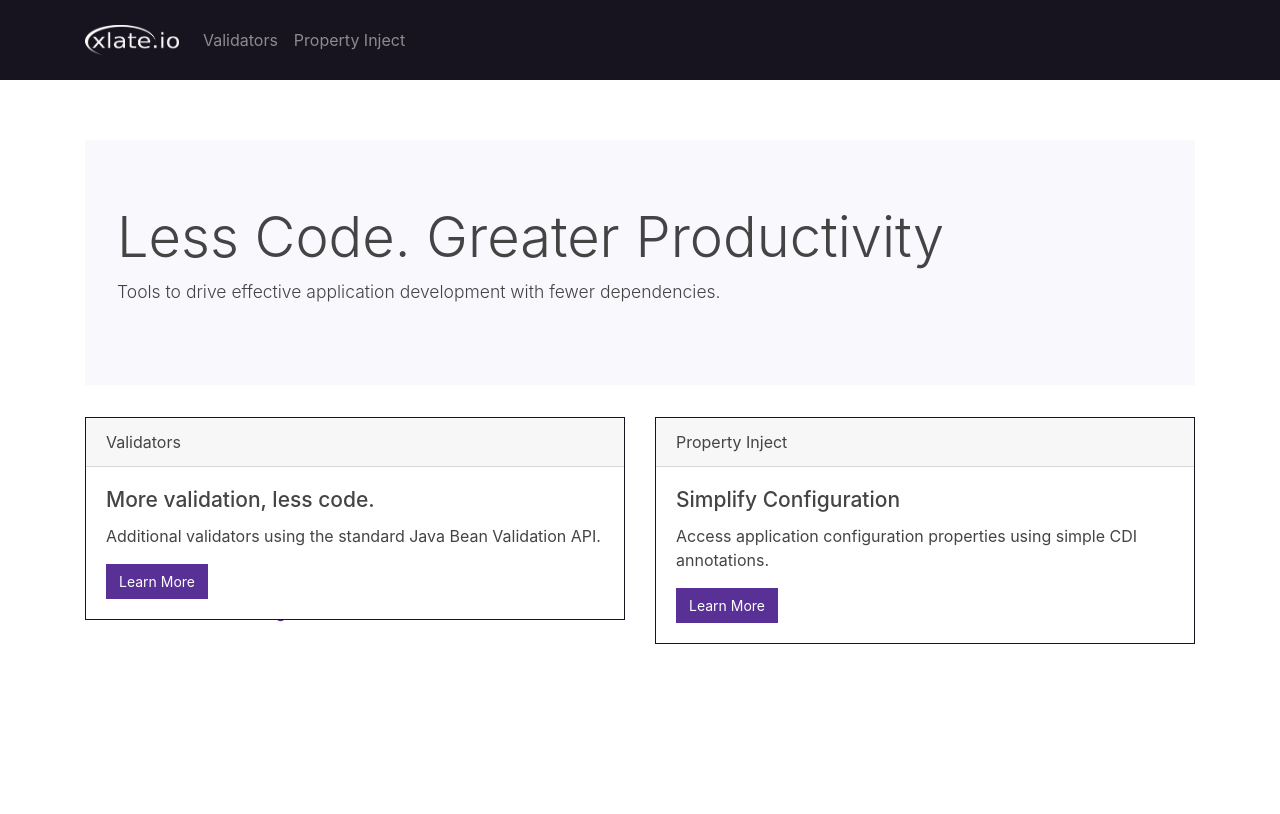
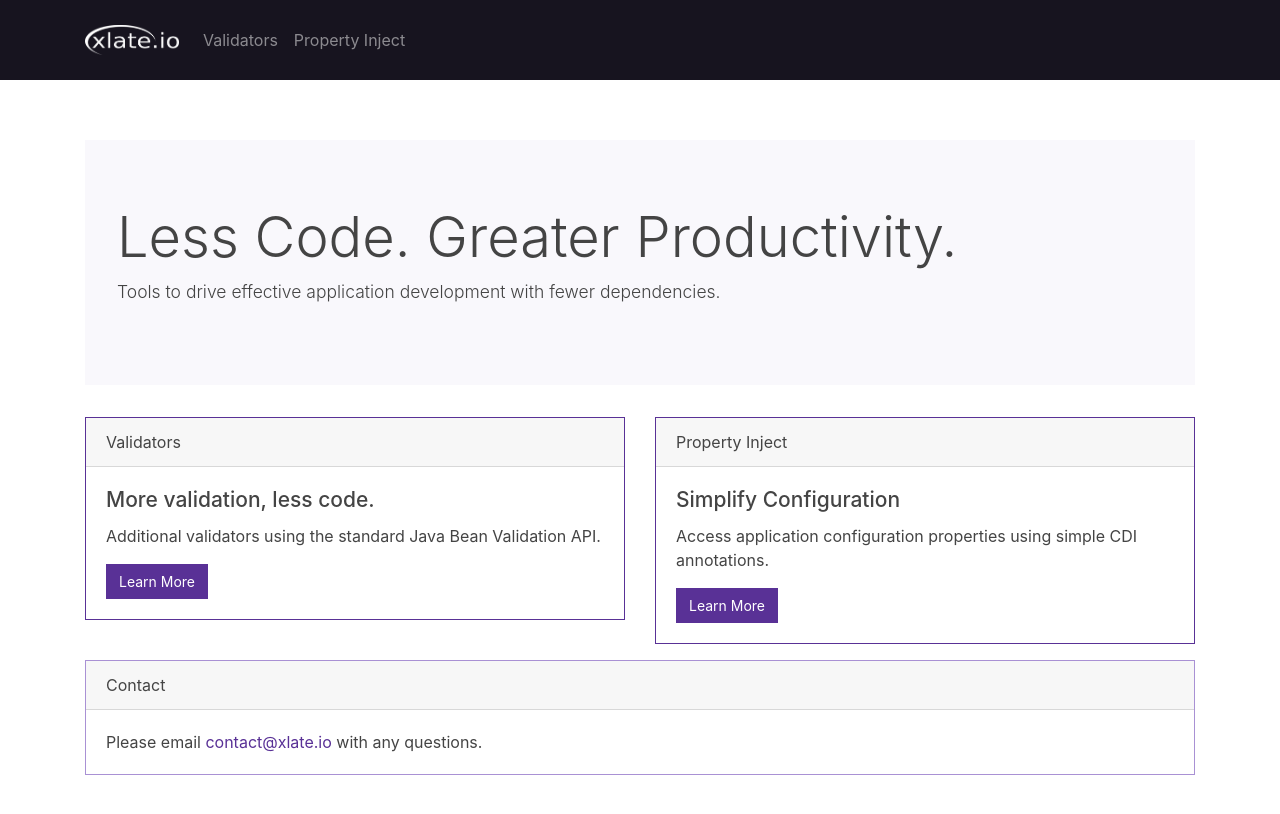
Before and after one commit to xlate/xlate.github.io, a Jekyll site: the page built from index.html, in a window 1280 px wide. Shown: the top 814 px of the page. Built offline with Jekyll 4.4.1, drawn with Linux system fonts in a browser that asks for light colours; nearby versions of some CDN libraries.

Commit message:
Correct title; add contact information

```diff
--- a/_layouts/default.html
+++ b/_layouts/default.html
@@ -2,6 +2,7 @@
 <html lang="{{ site.lang | default: "en-US" }}">
 
 <head>
+<title>{{ page.title }} | xlate.io</title>
 <meta charset='utf-8'>
 <meta http-equiv="X-UA-Compatible" content="IE=edge">
 <meta name="viewport" content="width=device-width,maximum-scale=2">
--- a/index.html
+++ b/index.html
@@ -1,17 +1,17 @@
 ---
 layout: default
-title: xlate.io
+title: index
 description: Open Source Productivity for Java
 ---
 
 <div class="jumbotron">
-	<h1 class="display-4">Less Code. Greater Productivity</h1>
+	<h1 class="display-4">Less Code. Greater Productivity.</h1>
 	<p class="lead">Tools to drive effective application development with fewer dependencies.</p>
 </div>
 
 <div class="row">
 	<div class="col">
-		<div class="card border-dark mb-3">
+		<div class="card border-primary mb-3">
 			<div class="card-header">Validators</div>
 			<div class="card-body">
 				<h4 class="card-title">More validation, less code.</h4>
@@ -21,7 +21,7 @@ description: Open Source Productivity for Java
 		</div>
 	</div>
 	<!-- <div class="col">
-		<div class="card border-dark mb-3">
+		<div class="card border-primary mb-3">
 			<div class="card-header">JSONApi :: RVP</div>
 			<div class="card-body">
 				<h4 class="card-title">Simplify REST.</h4>
@@ -31,7 +31,7 @@ description: Open Source Productivity for Java
 		</div>
 	</div> -->
     <div class="col">
-        <div class="card border-dark mb-3">
+        <div class="card border-primary mb-3">
             <div class="card-header">Property Inject</div>
             <div class="card-body">
                 <h4 class="card-title">Simplify Configuration</h4>
@@ -41,3 +41,17 @@ description: Open Source Productivity for Java
         </div>
     </div>
 </div>
+
+<div class="row">
+    <div class="col">
+        <div class="card border-secondary mb-3">
+            <div class="card-header">Contact</div>
+            <div class="card-body">
+                <p class="card-text">
+                    Please email <a href="mailto:contact@xlate.io">contact@xlate.io</a>
+                    with any questions.
+                </p>
+            </div>
+        </div>
+    </div>
+</div>
```
